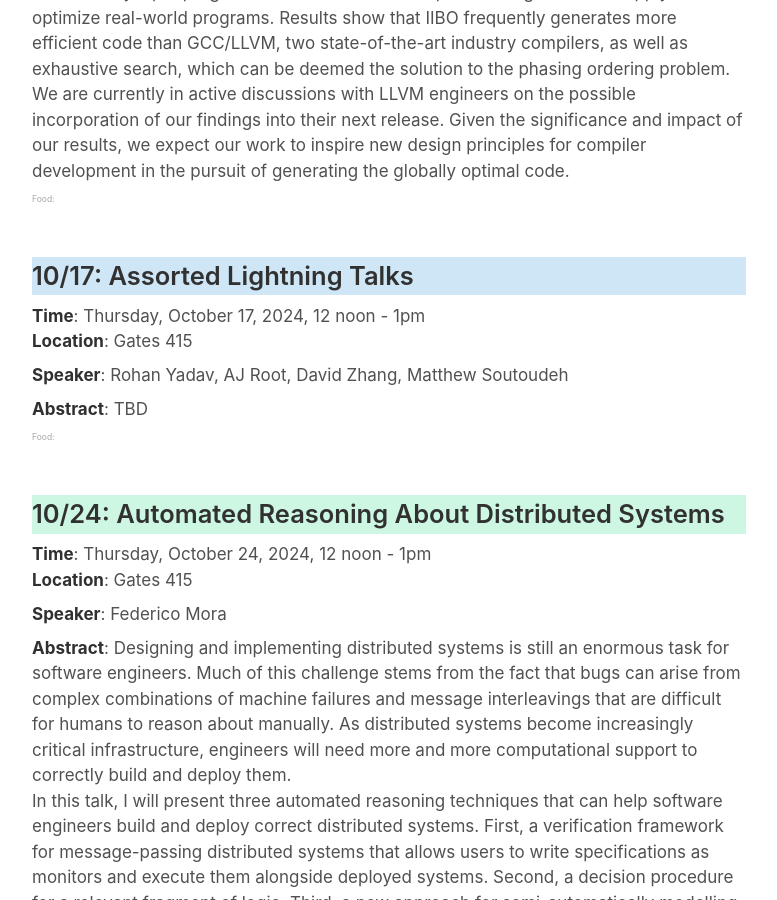
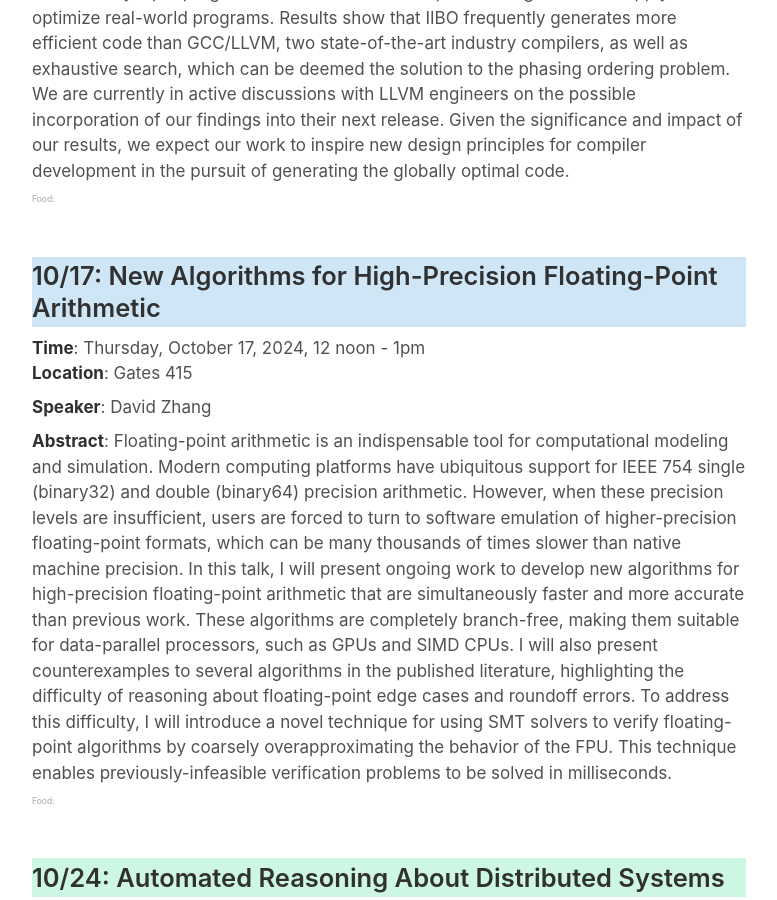
Before and after one commit to software-research-lunch/software-research-lunch.github.io, a Jekyll site: the page built from index.html, in a window 1280 px wide and 900 px high, scrolled down 1615 px. Shown: the whole window, without its empty margins (251-1028 px from the left). Built offline with Jekyll 4.4.1, drawn with Linux system fonts in a browser that asks for light colours.

Commit message:
_data: add david notes

```diff
--- a/_data/schedule.yml
+++ b/_data/schedule.yml
@@ -74,10 +74,11 @@ We are currently in active discussions with LLVM engineers on the possible incor
       speaker: "Ke Wang"
       bio: "Ke Wang is currently a research scientist at Visa Research. His primary research interests span programming languages, program analysis, and machine learning. His work has been featured in premier research conferences in programming language, machine learning and artificial intelligence, including PLDI, OOPSLA, NeurIPs, ICLR, and IJCAI. Notably, Dr. Wang's work received a Distinguished Paper Award at OOPSLA 2020. He has served on the program committee for PLDI in 2020, 2021, 2023, and 2025. Prior to joining Visa Research, Dr. Wang obtained his PhD from UC Davis, where he was awarded twice in 2015 and 2018 an Honorable Mention for Outstanding Graduate Research in the Computer Science Department. His internship project on automated program repair at Microsoft Research has been integrated into Microsoft online programming courses on edX, benefiting tens of thousands of students. He also worked at Siemens Corporate Technology/Research and Meta."
     - date: "2024-10-17"
-      abstract: "TBD"
-      title: "Assorted Lightning Talks"
-      speaker: "Rohan Yadav, AJ Root, David Zhang, Matthew Soutoudeh"
-      bio: ""
+      abstract: "Floating-point arithmetic is an indispensable tool for computational modeling and simulation. Modern computing platforms have ubiquitous support for IEEE 754 single (binary32) and double (binary64) precision arithmetic. However, when these precision levels are insufficient, users are forced to turn to software emulation of higher-precision floating-point formats, which can be many thousands of times slower than native machine precision.
+In this talk, I will present ongoing work to develop new algorithms for high-precision floating-point arithmetic that are simultaneously faster and more accurate than previous work. These algorithms are completely branch-free, making them suitable for data-parallel processors, such as GPUs and SIMD CPUs. I will also present counterexamples to several algorithms in the published literature, highlighting the difficulty of reasoning about floating-point edge cases and roundoff errors. To address this difficulty, I will introduce a novel technique for using SMT solvers to verify floating-point algorithms by coarsely overapproximating the behavior of the FPU. This technique enables previously-infeasible verification problems to be solved in milliseconds."
+      title: "New Algorithms for High-Precision Floating-Point Arithmetic"
+      speaker: "David Zhang"
+      bio: "David K. Zhang is a 6th-year PhD student in Stanford’s Institute for Computational and Mathematical Engineering, working under Alex Aiken and Gianluca Iaccarino. He is broadly interested in computational science, numerical algorithms, and performance engineering, and he has published work in condensed matter physics, numerical analysis, computer networking, and high-performance computing."
     - date: "2024-10-24"
       abstract: "Designing and implementing distributed systems is still an enormous task for software engineers. Much of this challenge stems from the fact that bugs can arise from complex combinations of machine failures and message interleavings that are difficult for humans to reason about manually. As distributed systems become increasingly critical infrastructure, engineers will need more and more computational support to correctly build and deploy them.
 
```
